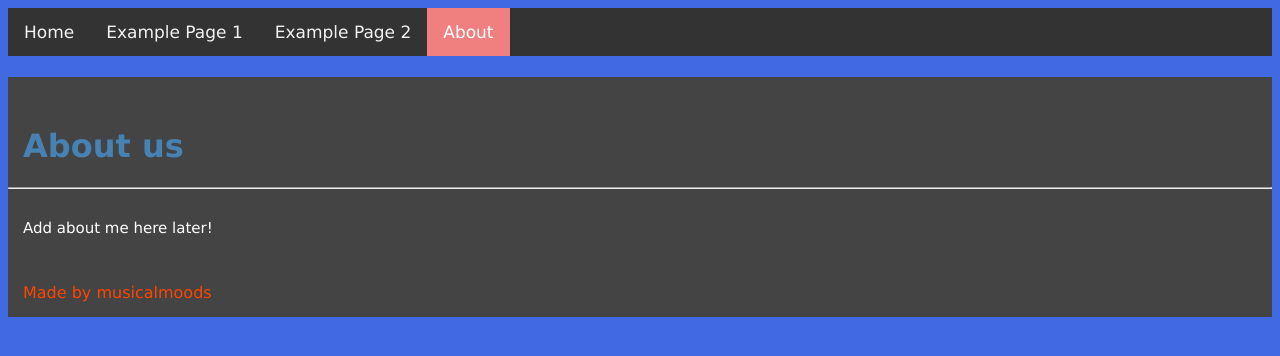
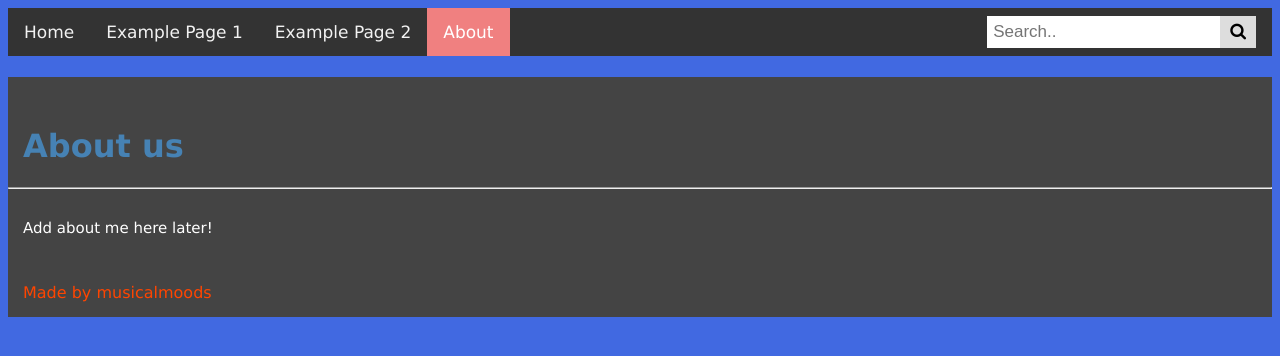
Before and after one commit to musicalmoods/UniPool, a plain HTML site: page about.html in a window 1280 px wide. Drawn offline with Linux system fonts and the light colour scheme.

Commit message:
Updated website with new search bar and updated index.html

```diff
--- a/about.html
+++ b/about.html
@@ -21,6 +21,12 @@
         <a href="javascript:void(0);" class="icon" onclick="myFunction()">
             <i class="fa fa-bars"></i>
         </a>
+        <div class="search-container">
+            <form action="/action_page.php">
+                <input type="text" placeholder="Search.." name="search">
+                <button type="submit"><i class="fa fa-search"></i></button>
+            </form>
+        </div>
     </div>
 
     <div style="background-color: #444444;">
```
Also changed, not shown: index.html (+2 -0 lines), page1.html (+6 -0 lines), page2.html (+6 -0 lines).
